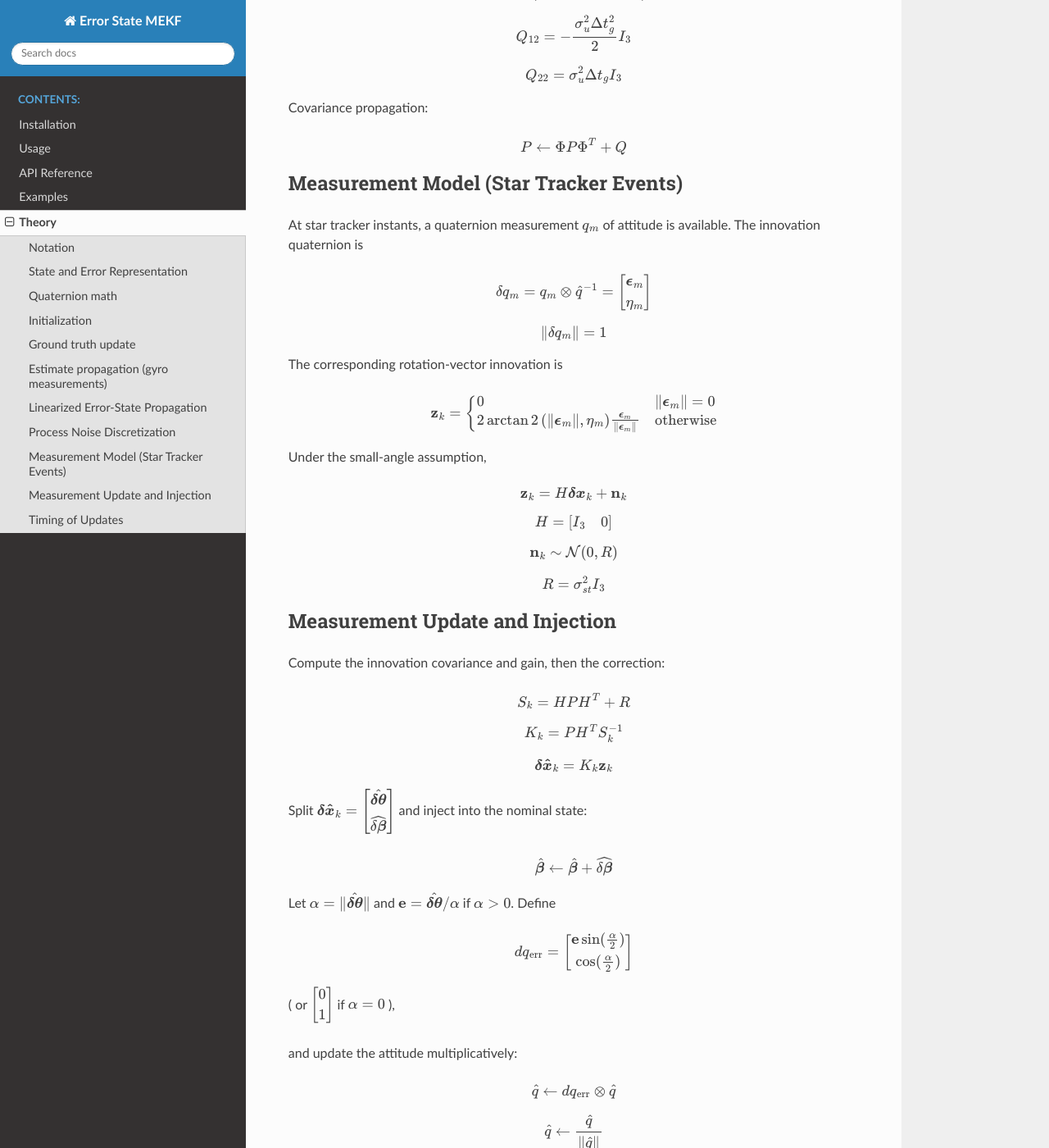
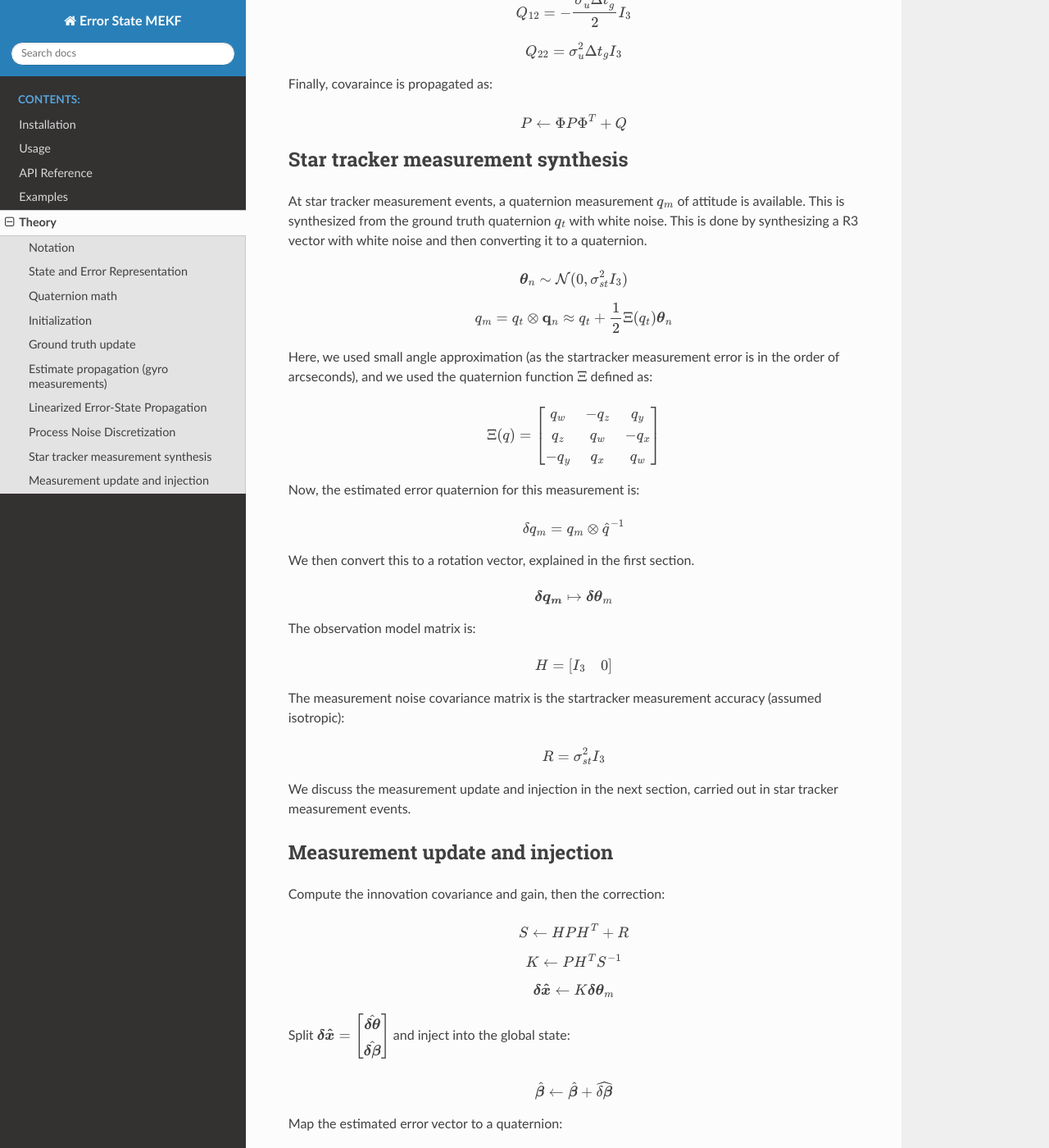
Before and after one commit to caba-llero/Error-state-MEKF, a Sphinx documentation site: the page built from docs/theory.rst, in a window 1280 px wide and 1400 px high, scrolled down 4797 px. Shown: the whole window at 82% size. Built offline with Sphinx 7.4.7 and the Read the Docs theme 3.1.0, drawn with Linux system fonts in a browser that asks for light colours; some of the changed text lies outside the part shown.

Commit message:
finished draft of well-written theory

```diff
--- a/docs/theory.rst
+++ b/docs/theory.rst
@@ -174,18 +174,18 @@ The user inputs a desired ground truth angular velocity :math:`\boldsymbol{\omeg
 Define :math:`\varphi = \|\boldsymbol{\omega}_t\| \Delta t`. The quaternion increment associated with the rotation :math:`\boldsymbol{\omega}_t \Delta t` is:
 
 .. math::
-    :label: q_prop_1
+
    \Delta q = \begin{bmatrix} \mathbf{e} \sin(\frac{\varphi}{2}) \\ \cos(\frac{\varphi}{2}) \end{bmatrix}
 
 .. math::
-:label: q_prop_2
+
    \mathbf{e} = \frac{\boldsymbol{\omega}_t}{ \|\boldsymbol{\omega}_t\| }
 
 This assumes that the angular velocity is constant throughout this timestep. The ground truth update is:
 
 .. math::
-:label: q_prop_3
    q \leftarrow \Delta q \otimes q
+
 
 
 In a discrete step, the bias is updated as:
@@ -221,7 +221,7 @@ The estimate of the angular velocity is:
    \boldsymbol{\hat{\omega}} = \boldsymbol{\omega}_m - \hat{\boldsymbol{\beta}}
 
 
-We propagate the estimated attitude quaternion the same way as the ground truth (see :eq:`q_prop_1`, :eq:`q_prop_2`, :eq:`q_prop_3`).
+We propagate the estimated attitude quaternion the same way as the ground truth (see the section above).
 
 The bias is constant in propagation:
 
@@ -244,7 +244,7 @@ Let :math:`\boldsymbol{\delta x} = \begin{bmatrix} \boldsymbol{\delta\theta} \\
 
    \Phi = \begin{bmatrix} \Phi_{11} & \Phi_{12} \\ 0 & I_3 \end{bmatrix}
 
-With :math:`\varphi = \|\boldsymbol{\hat{\omega}}\| \Delta t_g`, :math:`s = \sin \varphi`, :math:`c = \cos \varphi`,
+With :math:`\varphi = \|\boldsymbol{\hat{\omega}}\| \Delta t_g`, :math:`s = \sin \varphi`, :math:`c = \cos \varphi`, and \boldsymbol{\hat{\omega}}_\times is the skew-symmetric matrix of :math:`\boldsymbol{\hat{\omega}}`,
 
 .. math::
 
@@ -288,104 +288,95 @@ With gyro angle random walk density :math:`\sigma_v^2` and bias random walk dens
 
    Q_{22} = \sigma_u^2 \Delta t_g I_3
 
-Covariance propagation:
+Finally, covaraince is propagated as:
 
 .. math::
 
    P \leftarrow \Phi P \Phi^T + Q
 
 
-Measurement Model (Star Tracker Events)
----------------------------------------
+Star tracker measurement synthesis
+----------------------------------
 
-At star tracker instants, a quaternion measurement :math:`q_m` of attitude is available. The innovation quaternion is
+At star tracker measurement events, a quaternion measurement :math:`q_m` of attitude is available. This is synthesized from the ground truth quaternion :math:`q_t` with white noise. This is done by synthesizing a R3 vector with white noise and then converting it to a quaternion.
+
+.. math::
+    \boldsymbol{\theta}_n \sim \mathcal{N}(0, \sigma_{st}^2 I_3)
+
+.. math::
+    q_m = q_t \otimes \mathbf{q}_n \approx q_t + \frac{1}{2} \Xi(q_t) \boldsymbol{\theta}_n
+
+
+Here, we used small angle approximation (as the startracker measurement error is in the order of arcseconds), and we used the quaternion function :math:`\Xi` defined as:
+
+.. math::
+    \Xi(q) = \begin{bmatrix} q_w & -q_z & q_y \\ q_z & q_w & -q_x \\ -q_y & q_x & q_w \end{bmatrix}
+
+Now, the estimated error quaternion for this measurement is:
+
+.. math::
+    \delta q_m = q_m \otimes \hat{q}^{-1}
+
+We then convert this to a rotation vector, explained in the first section.
 
 .. math::
 
-   \delta q_m = q_m \otimes \hat{q}^{-1} = \begin{bmatrix} \boldsymbol{\epsilon}_m \\ \eta_m \end{bmatrix}
+    \boldsymbol{\delta q_m} \mapsto \boldsymbol{\delta\theta}_m
+
+The observation model matrix is:
 
 .. math::
 
-   \|\delta q_m\| = 1
+    H = \begin{bmatrix} I_3 & 0 \end{bmatrix}
 
-The corresponding rotation-vector innovation is
+The measurement noise covariance matrix is the startracker measurement accuracy (assumed isotropic):
 
 .. math::
 
-   \mathbf{z}_k = \begin{cases} 0 & \|\boldsymbol{\epsilon}_m\| = 0 \\ 2 \arctan2 \left( \|\boldsymbol{\epsilon}_m\|, \eta_m \right) \frac{\boldsymbol{\epsilon}_m}{\|\boldsymbol{\epsilon}_m\|} & \text{otherwise} \end{cases}
+    R = \sigma_{st}^2 I_3
 
-Under the small-angle assumption,
-
-.. math::
-
-   \mathbf{z}_k = H \boldsymbol{\delta x}_k + \mathbf{n}_k
-
-.. math::
-
-   H = \begin{bmatrix} I_3 & 0 \end{bmatrix}
-
-.. math::
-
-   \mathbf{n}_k \sim \mathcal{N}(0, R)
-
-.. math::
-
-   R = \sigma_{st}^2 I_3
+We discuss the measurement update and injection in the next section, carried out in star tracker measurement events.
 
 
-Measurement Update and Injection
+Measurement update and injection
 --------------------------------
 
 Compute the innovation covariance and gain, then the correction:
 
 .. math::
 
-   S_k = H P H^T + R
+   S \leftarrow H P H^T + R
 
 .. math::
 
-   K_k = P H^T S_k^{-1}
+   K \leftarrow P H^T S^{-1}
 
 .. math::
 
-   \boldsymbol{\delta \hat x}_k = K_k \mathbf{z}_k
+   \boldsymbol{\delta \hat x} \leftarrow K \boldsymbol{\delta\theta}_m
 
-Split :math:`\boldsymbol{\delta \hat x}_k = \begin{bmatrix} \hat{\boldsymbol{\delta\theta}} \\ \widehat{\delta\boldsymbol{\beta}} \end{bmatrix}` and inject into the nominal state:
+Split :math:`\boldsymbol{\delta \hat x} = \begin{bmatrix} \hat{\boldsymbol{\delta\theta}} \\ \hat{\boldsymbol{\delta\beta}} \end{bmatrix}` and inject into the global state:
 
 .. math::
 
    \hat{\boldsymbol{\beta}} \leftarrow \hat{\boldsymbol{\beta}} + \widehat{\delta\boldsymbol{\beta}}
 
-Let :math:`\alpha = \|\hat{\boldsymbol{\delta\theta}}\|` and :math:`\mathbf{e} = \hat{\boldsymbol{\delta\theta}} / \alpha` if :math:`\alpha > 0`. Define
+Map the estimated error vector to a quaternion:
 
 .. math::
 
-   d q_{\text{err}} = \begin{bmatrix} \mathbf{e} \sin(\frac{\alpha}{2}) \\ \cos(\frac{\alpha}{2}) \end{bmatrix}
-
-( or :math:`\begin{bmatrix} 0 \\ 1 \end{bmatrix}` if :math:`\alpha = 0` ),
+   \hat{\boldsymbol{\delta \theta}} \mapsto \hat{\boldsymbol{\delta q}}
 
 and update the attitude multiplicatively:
 
 .. math::
 
-   \hat{q} \leftarrow d q_{\text{err}} \otimes \hat{q}
+   \hat{q} \leftarrow \hat{\boldsymbol{\delta q}} \otimes \hat{q}
+
+
+Update the covariance (the Joseph form is used by default; a simple form is also available):
+
 
 .. math::
 
-   \hat{q} \leftarrow \frac{\hat{q}}{\|\hat{q}\|}
-
-Update the covariance (Joseph form):
-
-.. math::
-
-   I_{KH} = I_6 - K_k H
-
-.. math::
-
-   P \leftarrow I_{KH} P I_{KH}^T + K_k R K_k^T
-
-
-Timing of Updates
------------------
-
-Propagation occurs at gyro sampling instants :math:`\Delta t_g`. Measurement updates occur when a star tracker observation is available. Between observations, only propagation is performed.
+   P \leftarrow (I_6 - K H) P (I_6 - K H)^T + K R K^T
```
Also changed, not shown: other parts of docs/theory.rst (+1 -1 lines).
